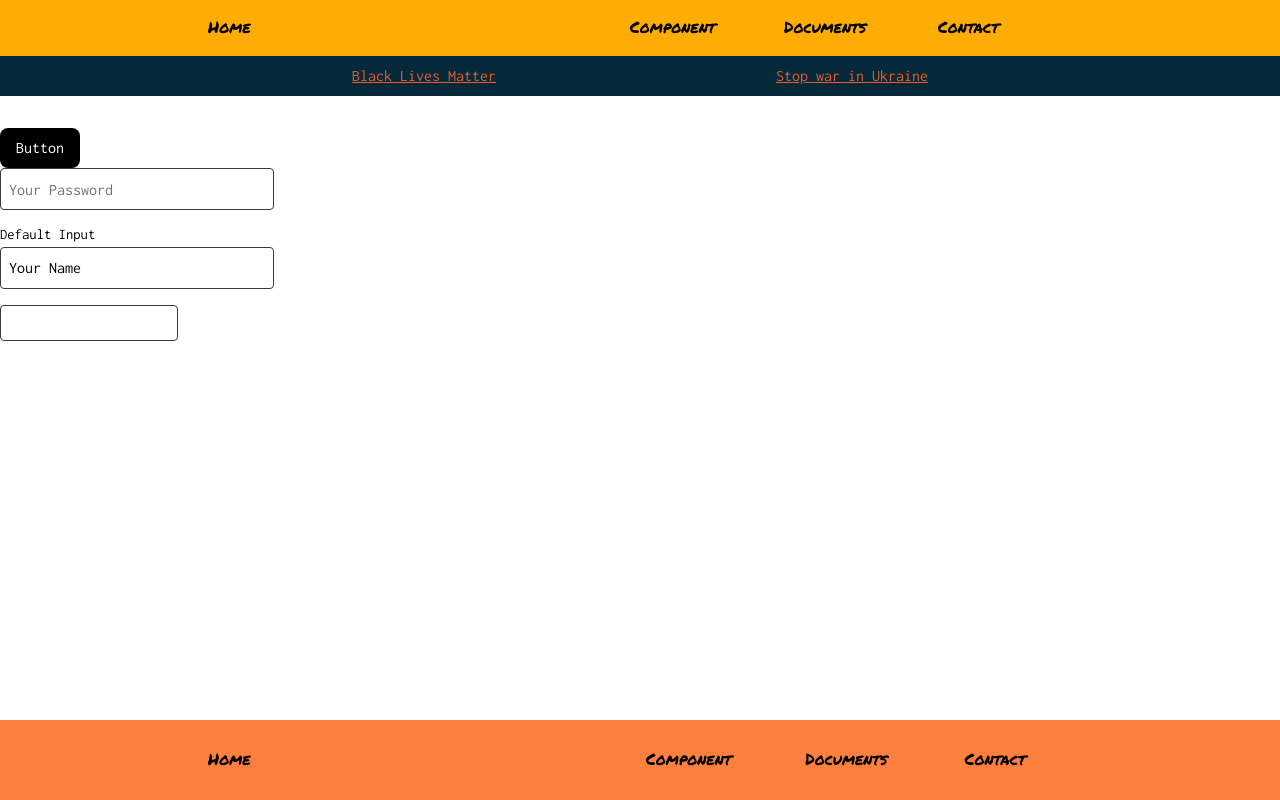
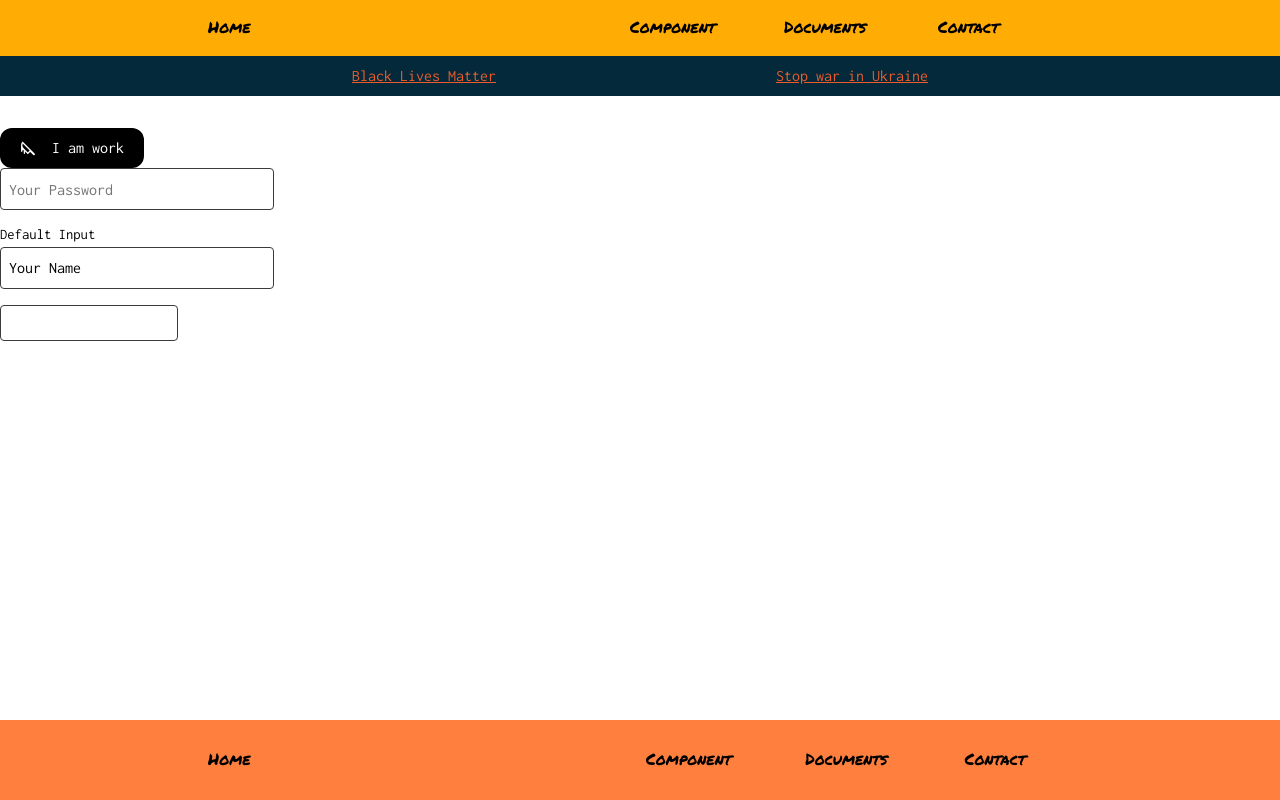
Before and after one commit to zzafergok/component-snippets, a React (Vite) app: page / in a window 1280 px wide. Built offline with nearby package versions, Linux system fonts and the light colour scheme.

Commit message:
prettier format and fix conditions

```diff
--- a/src/components/button/default_button.tsx
+++ b/src/components/button/default_button.tsx
@@ -1,34 +1,70 @@
 /** @jsxImportSource @emotion/react */
-import { css } from "@emotion/react";
-import { ButtonProps } from "../../modules/button.ts";
+import { css } from '@emotion/react';
+import { ButtonProps } from '../../modules/button.ts';
 
-function DefaultButton(ButtonProps) {
-  const {
-    text,
+function DefaultButton({
+	text = 'Ok',
 	onClick,
-    color,
-    backgroundColor,
-    border,
-    height,
+	color = 'white',
+	backgroundColor = 'black',
+	border = 'none',
+	height = '2.5rem',
 	width,
 	icon,
-    radius,
-  } = ButtonProps;
+	radius = '12px',
+}: ButtonProps) {
+	const buttonWidth = () => {
+		if (text.length < 3) {
+			return text.length * 2.25 + 'rem';
+		} else if (text.length > 3) {
+			return text.length * 1 + 'rem';
+		} else {
+			return '5rem';
+		}
+	};
+
+	console.log(buttonWidth());
+	width = buttonWidth();
+
+	const defaultButtonStyle = css`
+		color: ${color};
+		background-color: ${backgroundColor};
+		height: ${height};
+		width: ${width};
+		border: ${border};
+		border-radius: ${radius};
+		display: flex;
+		justify-content: center;
+		align-items: center;
+	`;
+
+	const iconStyle = css`
+		margin-right: 1rem;
+	`;
+
+	const renderDefaultButton = () => {
+		if (text && !icon) {
+			return text;
+		} else if (!text && icon) {
+			return <i className={icon} css={iconStyle} />;
+		} else if (text && icon) {
 			return (
-    <button
-      onClick={onClick}
-      css={{
-        color: color ? color : "white",
-        backgroundColor: backgroundColor ? backgroundColor : "black",
-        height: height ? `${height}rem` : "2.5rem",
-        width: width ? `${width}rem` : "5rem",
-        border: border ? border : "none",
-        borderRadius: radius ? `${radius}rem` : "0.5rem",
-      }}
-    >
-      {icon ? <i className={icon} /> : null}
-      {text ? text : "Button"}
+				<>
+					<i className={icon} css={iconStyle} />
+					{text}
+				</>
+			);
+		} else {
+			return null;
+		}
+	};
+
+	return (
+		<div>
+			<button onClick={onClick} css={defaultButtonStyle}>
+				{renderDefaultButton()}
 			</button>
+		</div>
 	);
 }
 
--- a/src/components/button/index.tsx
+++ b/src/components/button/index.tsx
@@ -1,11 +1,16 @@
-import DefaultButton from "./default_button";
+import DefaultButton from './default_button';
 
 function ButtonIndex() {
-  return (
-    <div>
-      <DefaultButton onClick={() => alert("I am work!!!")} />
-    </div>
-  );
+	return (
+		<div>
+			<DefaultButton
+				onClick={() => alert('I am work!!!')}
+				icon="ri-knife-blood-line"
+				text="I am work"
+				width="9rem"
+			/>
+		</div>
+	);
 }
 
 export default ButtonIndex;
```
Lines whose indentation alone changed are shown as unchanged.
